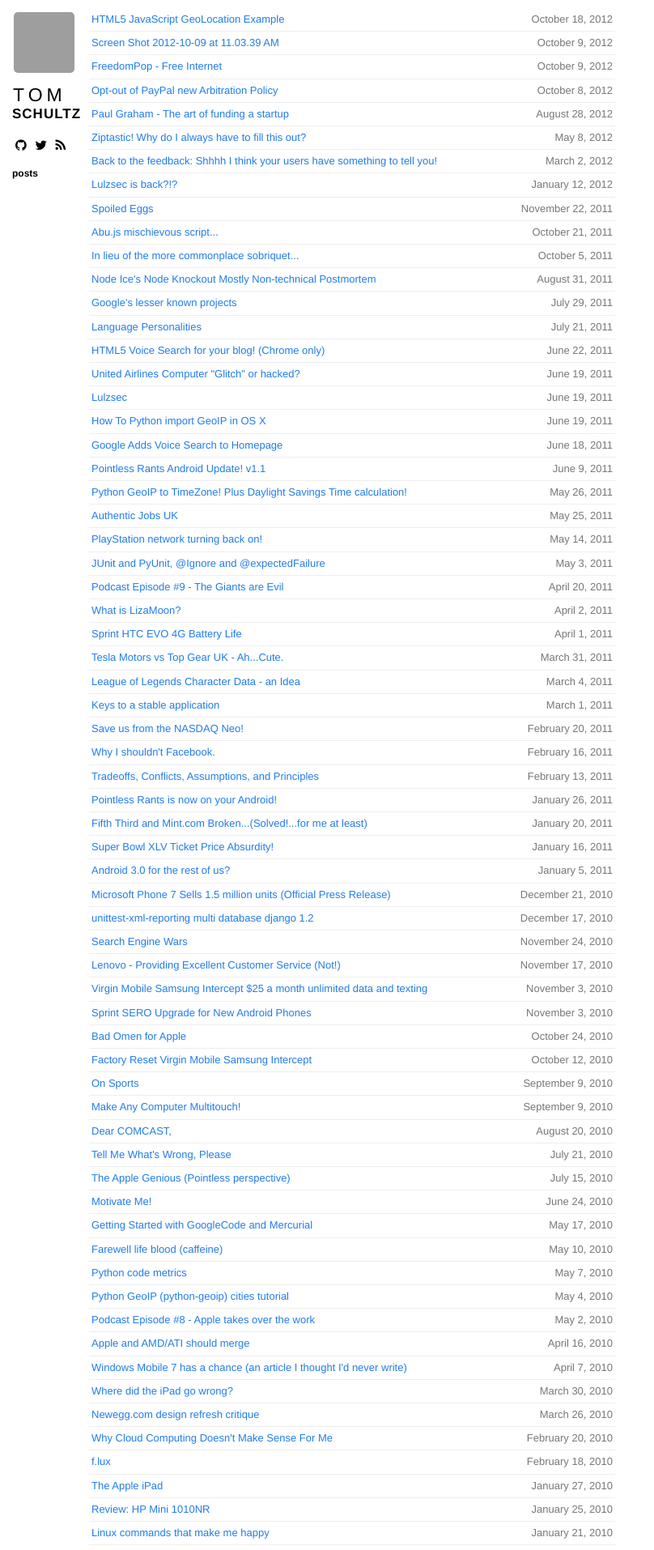
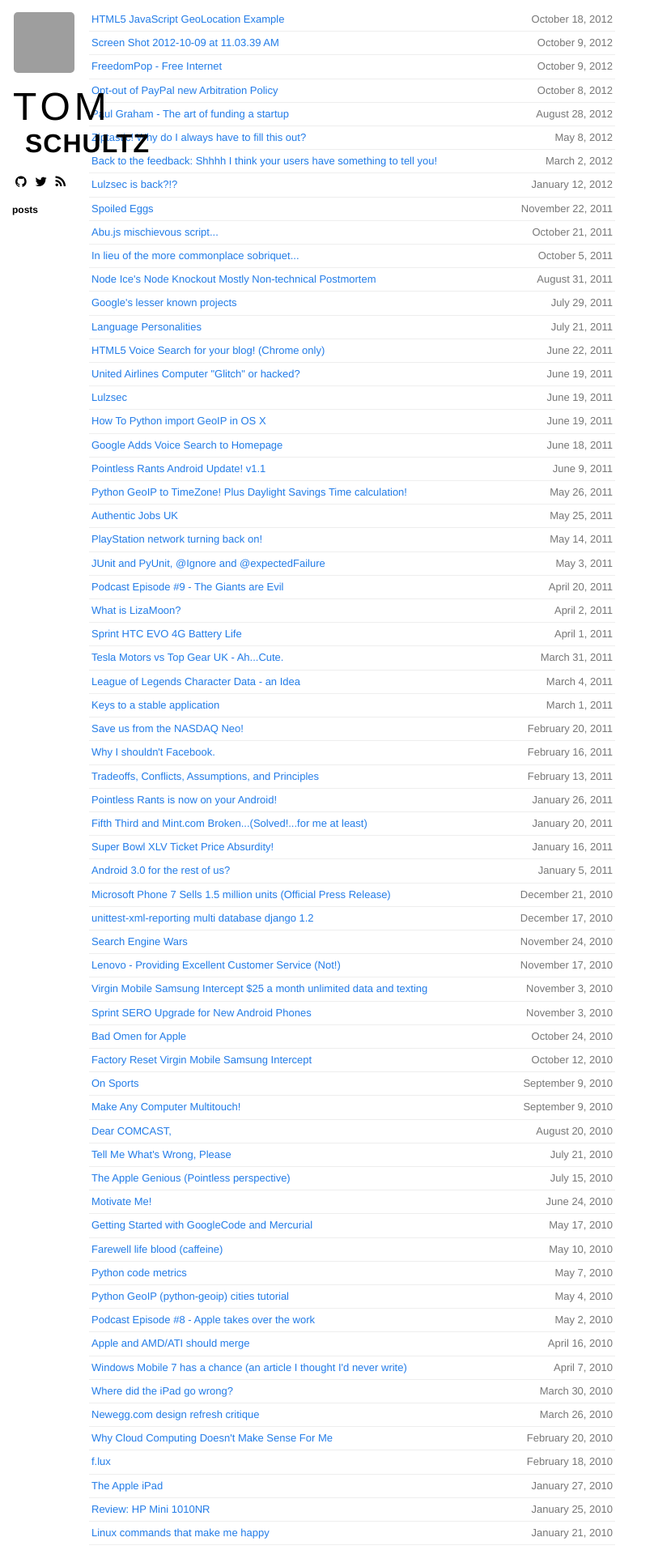
Before and after one commit to daspecster/pointlessrants, a Jekyll site: the page built from index.html, in a window 1280 px wide. Shown: the top 1914 px of the page at 81% size, without its empty margins (0-808 px from the left). Built offline with Jekyll 4.4.1, drawn with Linux system fonts in a browser that asks for light colours; nearby versions of some CDN libraries; Markdown is read by kramdown in place of the engine named in the settings; comment, search, counter and statistics services are not loaded; grey boxes are pictures that could not be loaded.

Commit message:
trying css

```diff
--- a/_layouts/layout.html
+++ b/_layouts/layout.html
@@ -20,7 +20,6 @@
   <link rel="stylesheet" href="{{ site.baseurl }}/css/pygments.css" type="text/css" />
   <link media="only screen and (max-device-width: 480px)" href="{{ site.baseurl }}/css/mobile.css" type="text/css" rel="stylesheet" />
   <link media="only screen and (device-width: 768px)" href="{{ site.baseurl }}/css/mobile.css" type="text/css" rel="stylesheet" />
-  <link href='http://fonts.googleapis.com/css?family=Yanone+Kaffeesatz' rel='stylesheet' type='text/css'>
   <link rel="apple-touch-icon" href="{{ site.baseurl }}/apple-touch-icon.png" />
 
   <!-- start Mixpanel --><script type="text/javascript">(function(e,b){if(!b.__SV){var a,f,i,g;window.mixpanel=b;a=e.createElement("script");a.type="text/javascript";a.async=!0;a.src=("https:"===e.location.protocol?"https:":"http:")+'//cdn.mxpnl.com/libs/mixpanel-2.2.min.js';f=e.getElementsByTagName("script")[0];f.parentNode.insertBefore(a,f);b._i=[];b.init=function(a,e,d){function f(b,h){var a=h.split(".");2==a.length&&(b=b[a[0]],h=a[1]);b[h]=function(){b.push([h].concat(Array.prototype.slice.call(arguments,0)))}}var c=b;"undefined"!==
@@ -78,3 +77,4 @@
 </body>
 
 </html>
+<noscript><link href='http://fonts.googleapis.com/css?family=Yanone+Kaffeesatz' rel='stylesheet' type='text/css'></noscript>
--- a/css/base.css
+++ b/css/base.css
@@ -27,11 +27,12 @@
     margin: 10px 0 20px 0; }
     .sidebar .name #fname {
       padding-left: 1px;
-      font-size: 23px;
+      font-size: 48px;
       letter-spacing: 5px;
       color: black; }
     .sidebar .name #lname {
-      font-size: 17px;
+      font-size: 32px;
+      padding: 16px;
       font-weight: bold;
       letter-spacing: 1px;
       color: black; }
```
